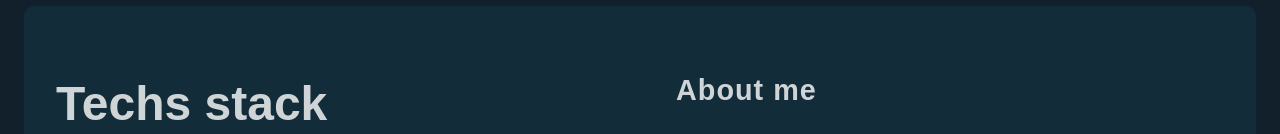
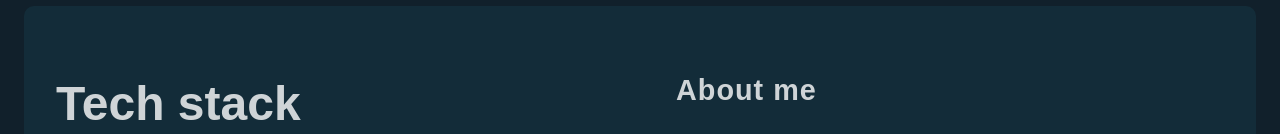
Before and after one commit to atetheone/atetheone.github.io, a website: page index.html in a window 1280 px wide. Shown: the part 818-952 px from the top of the page. Drawn offline with nearby package versions, Linux system fonts and the light colour scheme.

Commit message:
Update index.html

```diff
--- a/index.html
+++ b/index.html
@@ -55,7 +55,7 @@
                         <p><span class="prof-title">Phone:</span>(237) 690 626 678</p>
                     </div>
                 </div> -->
-                <h2 class="fa-3x">Techs stack</h2>
+                <h2 class="fa-3x">Tech stack</h2>
                 <div class="skills">
                     <div class="skill">
                         <i class="devicon-javascript-plain colored fa-3x"></i>
```
